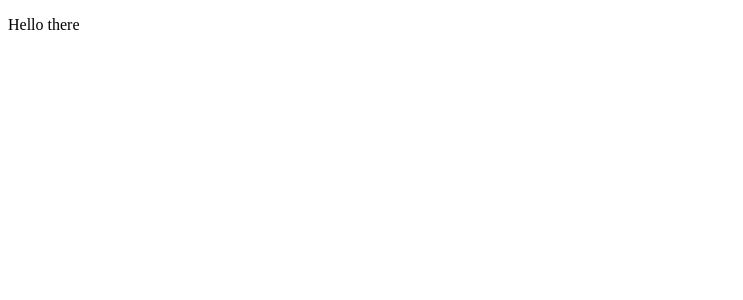
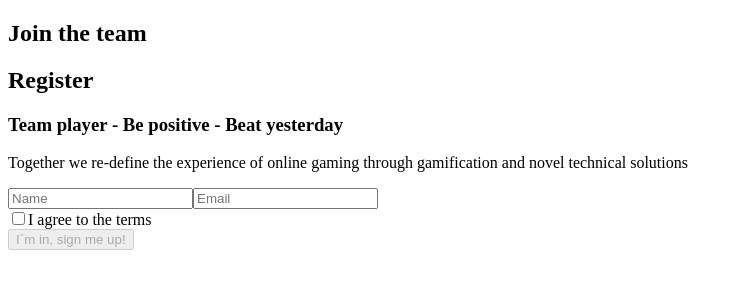
Before and after one commit to thereselinden/join-the-team, a React (Create React App) app: page / in a window 1280 px wide. Shown: the top 300 px of the page, without its empty margins (0-743 px from the left). Built offline with nearby package versions, Linux system fonts and the light colour scheme; no server answers; the HTML template or start-up script is replaced by a standard one.

Commit message:
Refactor code, render screen component in app.

```diff
--- a/src/App.js
+++ b/src/App.js
@@ -1,11 +1,9 @@
 import React from 'react';
 
+import SignUpScreen from './screen/SignUpScreen';
+
 const App = () => {
-  return (
-    <div>
-      <p>Hello there</p>
-    </div>
-  );
+  return <SignUpScreen />;
 };
 
 export default App;
```
